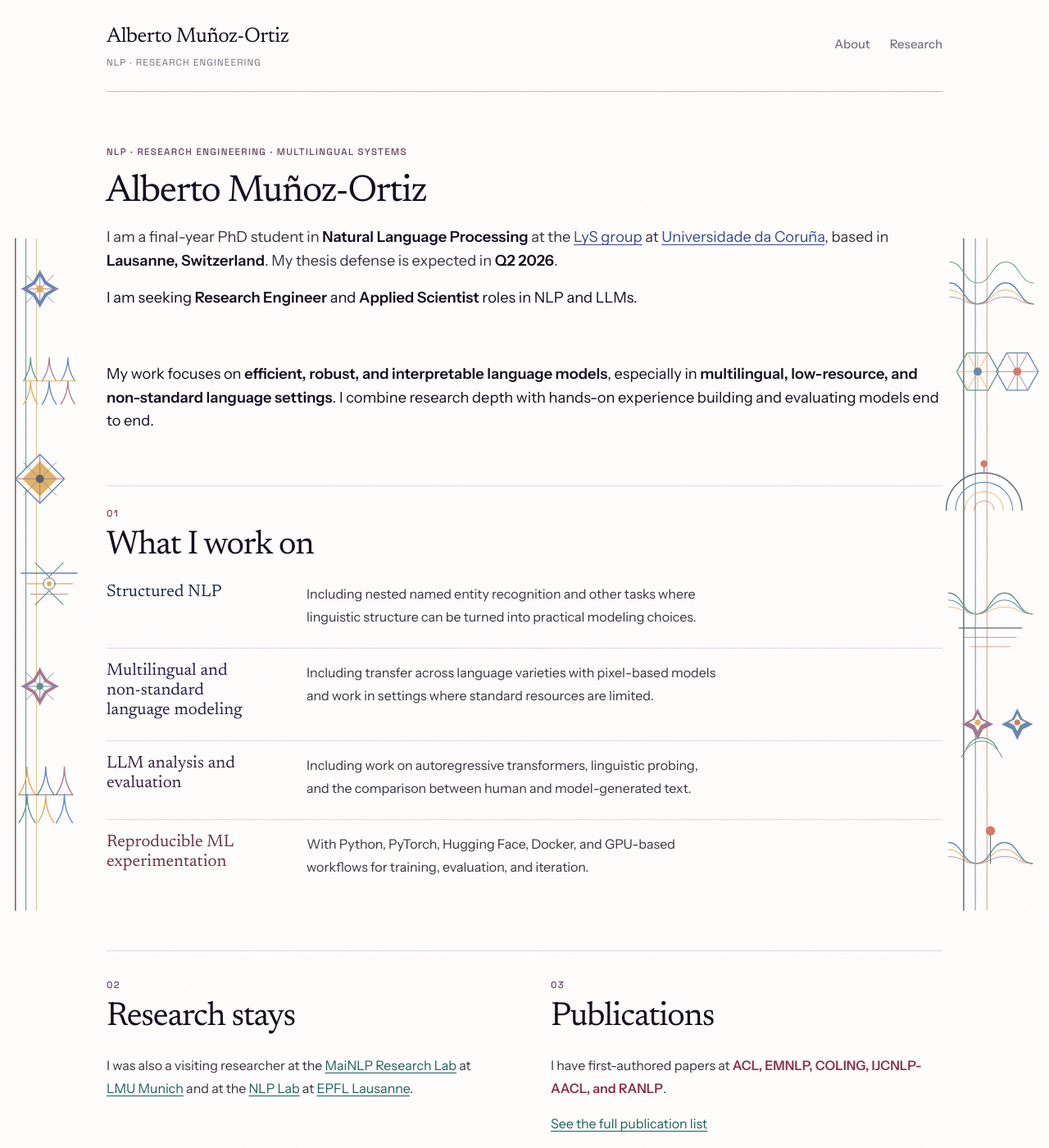
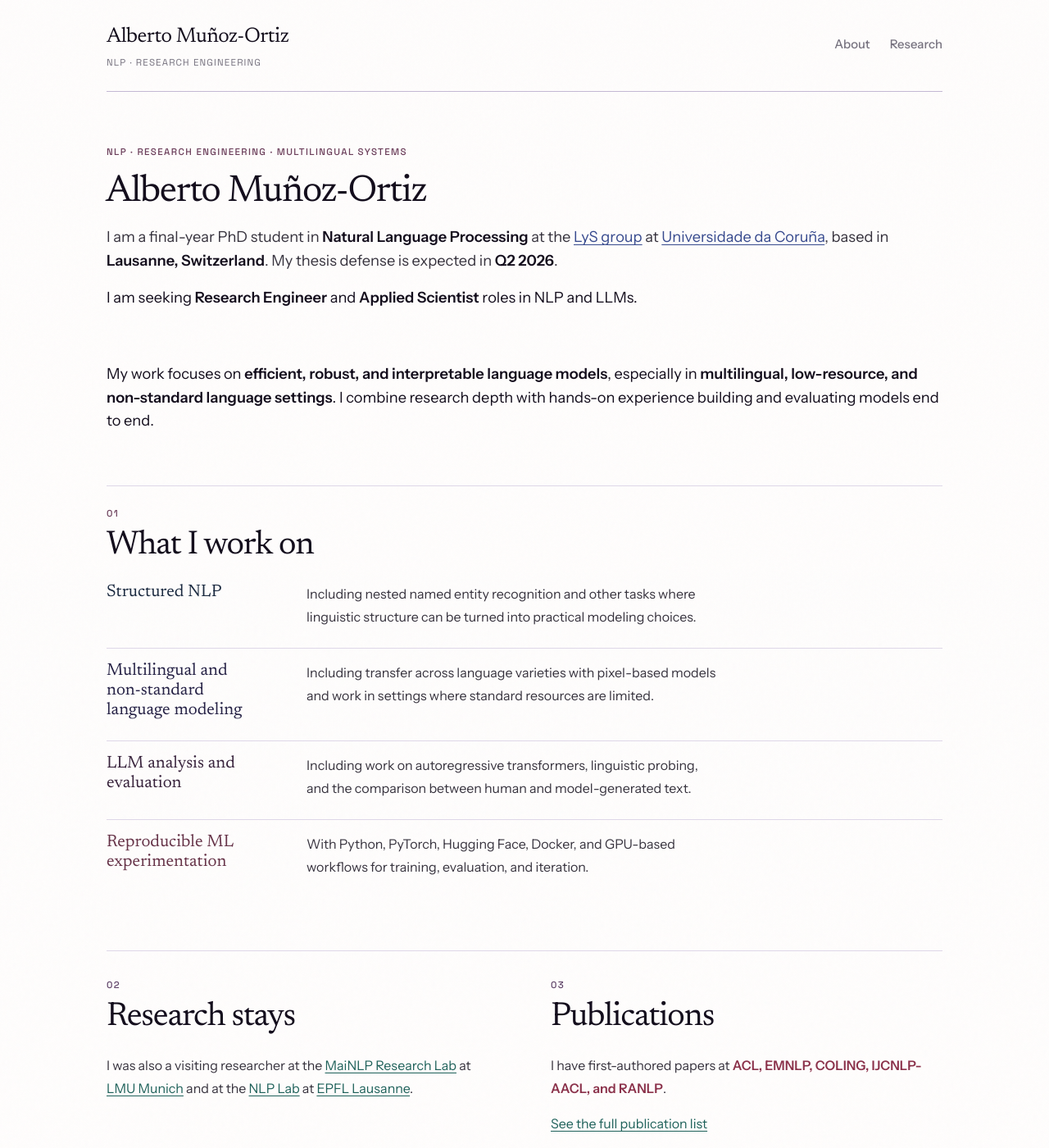
Before and after one commit to amunozo/amunozo.github.io, a Jekyll site: the page built from index.md, in a window 1280 px wide and 1400 px high. Shown: the whole window at 82% size. Built offline with Jekyll 4.4.1, drawn with Linux system fonts in a browser that asks for light colours.

Commit message:
Remove side motif experiments

```diff
--- a/_layouts/default.html
+++ b/_layouts/default.html
@@ -22,8 +22,6 @@
 </head>
 
 <body class="{% if page.permalink == '/' %}page-home{% endif %}{% if page.permalink == '/research/' %} page-research{% endif %}">
-  <div class="page-side page-side--left" aria-hidden="true"></div>
-  <div class="page-side page-side--right" aria-hidden="true"></div>
   <div class="site-shell">
     {% include header.html %}
     <main class="page-content">
--- a/assets/css/style.css
+++ b/assets/css/style.css
@@ -68,30 +68,6 @@ body {
   min-height: 100vh;
   overflow-x: clip;
   position: relative;
-}
-
-.page-side {
-  position: fixed;
-  top: 0;
-  bottom: 0;
-  width: clamp(86px, 10vw, 150px);
-  background-repeat: no-repeat;
-  background-position: center;
-  background-size: contain;
-  pointer-events: none;
-  z-index: 0;
-  opacity: 0.72;
-}
-
-.page-side--left {
-  left: 6px;
-  background-image: url("/assets/mudejar-side.svg");
-}
-
-.page-side--right {
-  right: 6px;
-  background-image: url("/assets/japanese-side.svg");
-  transform: scaleX(-1);
 }
 
 body::before {
@@ -555,11 +531,6 @@ a {
 }
 
 @media (max-width: 640px) {
-  .page-side {
-    width: 58px;
-    opacity: 0.34;
-  }
-
   .site-shell {
     width: min(100% - 20px, var(--shell-width));
     padding-top: var(--space-5);
```
Also changed, not shown: assets/japanese-side.svg (deleted), assets/mudejar-side.svg (deleted).
